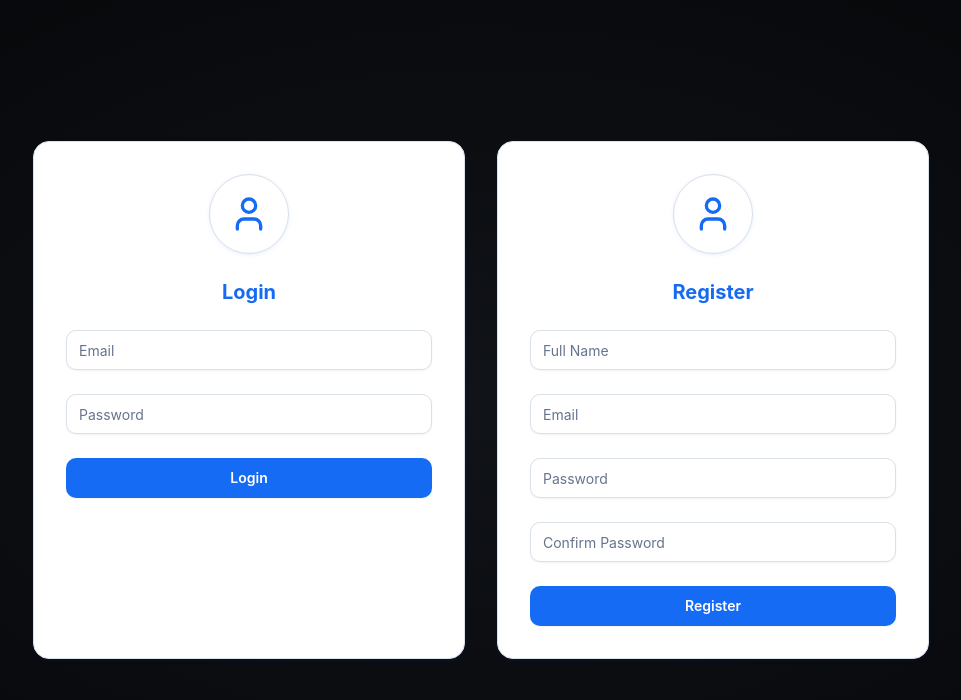
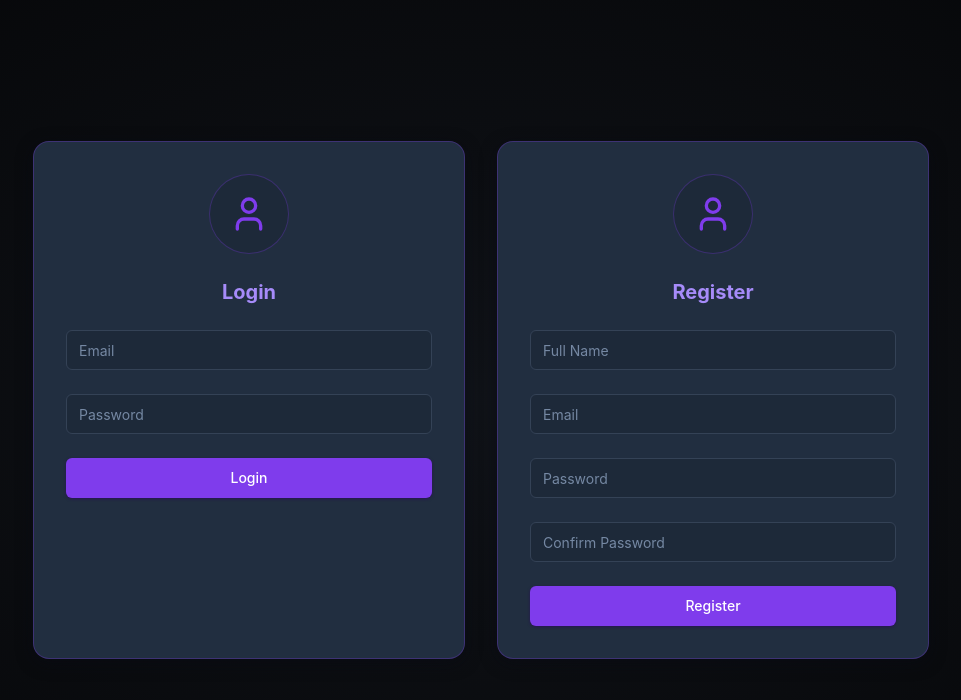
Before and after one commit to harshil748/FleetFlow, a React (Vite) app: page /auth in a window 1280 px wide. Shown: the top 700 px of the page, without its empty margins (159-1120 px from the left). Built offline with nearby package versions, Linux system fonts and the light colour scheme; the HTML template or start-up script is replaced by a standard one.

Commit message:
Enhance Trips page: update vehicle and driver fetching logic, improve UI

```diff
--- a/src/index.css
+++ b/src/index.css
@@ -2,123 +2,114 @@
 @tailwind components;
 @tailwind utilities;
 
-/* FleetFlow Professional White + Blue Design System */
+/* ============================================================
+   FleetFlow — Odoo-style Business Dark Theme
+   Primary #7C3AED · Violet #A78BFA · Green #22C55E
+   Bg #0F172A · Card #1E293B · Text #F1F5F9
+   ============================================================ */
 
 @layer base {
   :root {
-    --background: 210 20% 97%;
-    --foreground: 222 30% 12%;
+    /* Odoo Dark */
+    --background: 222 47% 11%;       /* #0F172A */
+    --foreground: 210 40% 96%;       /* #F1F5F9 */
 
-    --card: 0 0% 100%;
-    --card-foreground: 222 30% 12%;
+    --card: 215 32% 17%;             /* #1E293B */
+    --card-foreground: 210 40% 96%;
 
-    --popover: 0 0% 100%;
-    --popover-foreground: 222 30% 12%;
+    --popover: 215 32% 15%;
+    --popover-foreground: 210 40% 96%;
 
-    --primary: 217 91% 52%;
+    --primary: 263 82% 58%;          /* #7C3AED */
     --primary-foreground: 0 0% 100%;
 
-    --secondary: 214 20% 94%;
-    --secondary-foreground: 222 25% 25%;
+    --secondary: 215 28% 22%;
+    --secondary-foreground: 210 30% 82%;
 
-    --muted: 214 20% 94%;
-    --muted-foreground: 215 16% 47%;
+    --muted: 215 28% 20%;
+    --muted-foreground: 215 20% 55%;  /* #94A3B8 */
 
-    --accent: 214 20% 91%;
-    --accent-foreground: 222 25% 20%;
+    --accent: 255 90% 76%;            /* #A78BFA soft violet */
+    --accent-foreground: 222 47% 8%;
 
-    --destructive: 0 72% 51%;
+    --destructive: 0 65% 55%;
     --destructive-foreground: 0 0% 100%;
 
-    --border: 214 20% 88%;
-    --input: 214 20% 91%;
-    --ring: 217 91% 52%;
+    --border: 215 25% 27%;            /* #334155 */
+    --input: 215 28% 20%;
+    --ring: 263 82% 58%;
 
-    --radius: 0.75rem;
+    --radius: 0.5rem;
 
-    --sidebar-background: 222 35% 16%;
-    --sidebar-foreground: 210 20% 88%;
-    --sidebar-primary: 217 91% 65%;
-    --sidebar-primary-foreground: 0 0% 100%;
-    --sidebar-accent: 222 30% 22%;
-    --sidebar-accent-foreground: 210 20% 95%;
-    --sidebar-border: 222 28% 22%;
-    --sidebar-ring: 217 91% 65%;
+    --sidebar-background: 222 52% 8%;  /* #080F1E */
+    --sidebar-foreground: 210 30% 80%;
+    --sidebar-primary: 255 90% 76%;
+    --sidebar-primary-foreground: 222 47% 8%;
+    --sidebar-accent: 215 32% 14%;
+    --sidebar-accent-foreground: 210 40% 96%;
+    --sidebar-border: 215 30% 18%;
+    --sidebar-ring: 263 82% 58%;
 
-    --neon: 217 91% 52%;
-    --neon-glow: 0 1px 3px hsl(217 91% 52% / 0.15), 0 1px 8px hsl(217 91% 52% / 0.08);
-    --neon-glow-strong: 0 2px 8px hsl(217 91% 52% / 0.2), 0 4px 16px hsl(217 91% 52% / 0.1);
-
+    --success: 142 71% 45%;           /* #22C55E */
     --warning: 38 92% 50%;
-    --info: 200 80% 45%;
+    --info: 199 89% 48%;
   }
 }
 
 @layer base {
-  * {
-    @apply border-border;
-  }
-
+  * { @apply border-border; }
   body {
     @apply bg-background text-foreground antialiased;
-    font-family: 'Inter', 'SF Pro Display', system-ui, sans-serif;
+    font-family: 'Inter', system-ui, sans-serif;
   }
 }
 
 @layer utilities {
+  /* Cards / panels */
   .glass {
-    @apply bg-white border border-border shadow-sm;
+    background: hsl(215 32% 17%);
+    border: 1px solid hsl(215 25% 27%);
+  }
+  .glass-strong {
+    background: hsl(215 32% 19%);
+    border: 1px solid hsl(215 25% 30%);
+    box-shadow: 0 4px 16px hsl(222 47% 5% / 0.5);
   }
 
-  .glass-strong {
-    @apply bg-white border border-border shadow-md;
+  /* Purple accent borders */
+  .neon-border {
+    border: 1px solid hsl(263 82% 58% / 0.3);
+  }
+  .neon-border-strong {
+    border: 1px solid hsl(263 82% 58% / 0.5);
+    box-shadow: 0 0 0 3px hsl(263 82% 58% / 0.08);
   }
 
-  .neon-border {
-    border: 1px solid hsl(var(--border));
-    box-shadow: 0 1px 4px hsl(217 91% 52% / 0.1);
+  .neon-text { color: hsl(255 90% 76%); }
+
+  /* Primary button — Odoo purple */
+  .neon-button {
+    @apply bg-primary text-white font-medium rounded-md transition-all duration-150;
+    box-shadow: 0 1px 3px hsl(263 82% 20% / 0.7);
+  }
+  .neon-button:hover {
+    background: hsl(263 82% 65%);
+    box-shadow: 0 4px 16px hsl(263 82% 58% / 0.35);
   }
 
-  .neon-border-strong {
-    border: 1px solid hsl(217 91% 52% / 0.4);
-    box-shadow: 0 2px 8px hsl(217 91% 52% / 0.15);
-  }
+  /* Status badges */
+  .status-active  { @apply bg-violet-500/15 text-violet-300 border border-violet-500/25 rounded-full px-2.5 py-0.5 text-xs font-medium; }
+  .status-warning { @apply bg-amber-500/15  text-amber-300  border border-amber-500/25  rounded-full px-2.5 py-0.5 text-xs font-medium; }
+  .status-danger  { @apply bg-red-500/15    text-red-300    border border-red-500/25    rounded-full px-2.5 py-0.5 text-xs font-medium; }
+  .status-info    { @apply bg-sky-500/15    text-sky-300    border border-sky-500/25    rounded-full px-2.5 py-0.5 text-xs font-medium; }
+  .status-success { @apply bg-green-500/15  text-green-300  border border-green-500/25  rounded-full px-2.5 py-0.5 text-xs font-medium; }
 
-  .neon-text {
-    color: hsl(var(--primary));
-  }
-
-  .neon-button {
-    @apply bg-primary text-primary-foreground hover:bg-primary/90 transition-all duration-200 shadow-sm;
-  }
-
-  .neon-button:hover {
-    box-shadow: 0 4px 12px hsl(217 91% 52% / 0.3);
-  }
-
-  .status-active {
-    @apply bg-blue-50 text-blue-700 border border-blue-200;
-  }
-
-  .status-warning {
-    @apply bg-amber-50 text-amber-700 border border-amber-200;
-  }
-
-  .status-danger {
-    @apply bg-red-50 text-red-700 border border-red-200;
-  }
-
-  .status-info {
-    @apply bg-sky-50 text-sky-700 border border-sky-200;
-  }
-
-  .table-row-hover {
-    @apply transition-all duration-150 hover:bg-blue-50/60;
-  }
+  /* Table rows */
+  .table-row-hover { @apply transition-colors duration-100 hover:bg-primary/5; }
 }
 
-/* Custom scrollbar */
-::-webkit-scrollbar { width: 5px; height: 5px; }
+/* Scrollbar */
+::-webkit-scrollbar       { width: 4px; height: 4px; }
 ::-webkit-scrollbar-track { background: transparent; }
-::-webkit-scrollbar-thumb { background: hsl(214 20% 82%); border-radius: 99px; }
-::-webkit-scrollbar-thumb:hover { background: hsl(217 91% 52% / 0.4); }
+::-webkit-scrollbar-thumb { background: hsl(215 25% 32%); border-radius: 99px; }
+::-webkit-scrollbar-thumb:hover { background: hsl(263 82% 65% / 0.6); }
--- a/src/pages/Trips.tsx
+++ b/src/pages/Trips.tsx
@@ -36,12 +36,20 @@ export default function Trips() {
       setTrips(tripsData || []);
     }
 
-    // Fetch Available Vehicles
-    const { data: vehicleData } = await supabase.from('vehicles').select('*').eq('status', 'available');
-    if (vehicleData) setVehicles(vehicleData);
+// Fetch Available Vehicles — show all active (not retired/in_shop) so selector is never empty
+  const { data: vehicleData } = await supabase
+    .from('vehicles')
+    .select('*')
+    .in('status', ['available', 'on_trip'])
+    .order('license_plate');
+  if (vehicleData) setVehicles(vehicleData);
 
-    // Fetch On Duty Drivers
-    const { data: driverData } = await supabase.from('drivers').select('*').eq('status', 'on_duty');
+  // Fetch On Duty + On Trip Drivers (on_trip means currently assigned but re-dispatch allowed for demo)
+  const { data: driverData } = await supabase
+    .from('drivers')
+    .select('*')
+    .in('status', ['on_duty', 'on_trip'])
+    .order('full_name');
     if (driverData) setDrivers(driverData);
 
     setLoading(false);
@@ -145,16 +153,31 @@ export default function Trips() {
 
         <div className="grid grid-cols-1 md:grid-cols-2 gap-4">
           <Select value={selectedVehicle} onValueChange={setSelectedVehicle}>
-            <SelectTrigger className="glass border-border/40 focus:neon-border"><SelectValue placeholder="Select Available Vehicle" /></SelectTrigger>
-            <SelectContent>
-              {vehicles.map((v) => <SelectItem key={v.id} value={v.id}>{v.license_plate} (Max: {v.max_load_capacity})</SelectItem>)}
+            <SelectTrigger className="glass border-border/40"><SelectValue placeholder="Select Vehicle" /></SelectTrigger>
+            <SelectContent position="popper" className="z-50 bg-popover border border-border text-popover-foreground shadow-lg">
+              {vehicles.length === 0
+                ? <SelectItem value="__none" disabled>No vehicles found — run seed data</SelectItem>
+                : vehicles.map((v) => (
+                    <SelectItem key={v.id} value={v.id}>
+                      {v.license_plate} · {v.type} · max {v.max_load_capacity} kg
+                      {v.status !== 'available' && <span className="ml-2 text-amber-400 text-xs">({v.status})</span>}
+                    </SelectItem>
+                  ))
+              }
             </SelectContent>
           </Select>
 
           <Select value={selectedDriver} onValueChange={setSelectedDriver}>
-            <SelectTrigger className="glass border-border/40 focus:neon-border"><SelectValue placeholder="Select On-Duty Driver" /></SelectTrigger>
-            <SelectContent>
-              {drivers.map((d) => <SelectItem key={d.id} value={d.id}>{d.full_name}</SelectItem>)}
+            <SelectTrigger className="glass border-border/40"><SelectValue placeholder="Select Driver" /></SelectTrigger>
+            <SelectContent position="popper" className="z-50 bg-popover border border-border text-popover-foreground shadow-lg">
+              {drivers.length === 0
+                ? <SelectItem value="__none" disabled>No drivers found — run seed data</SelectItem>
+                : drivers.map((d) => (
+                    <SelectItem key={d.id} value={d.id}>
+                      {d.full_name} · score {d.safety_score}
+                    </SelectItem>
+                  ))
+              }
             </SelectContent>
           </Select>
 
```
Also changed, not shown: 1 other file (tests, documents, lock files or other folders).
